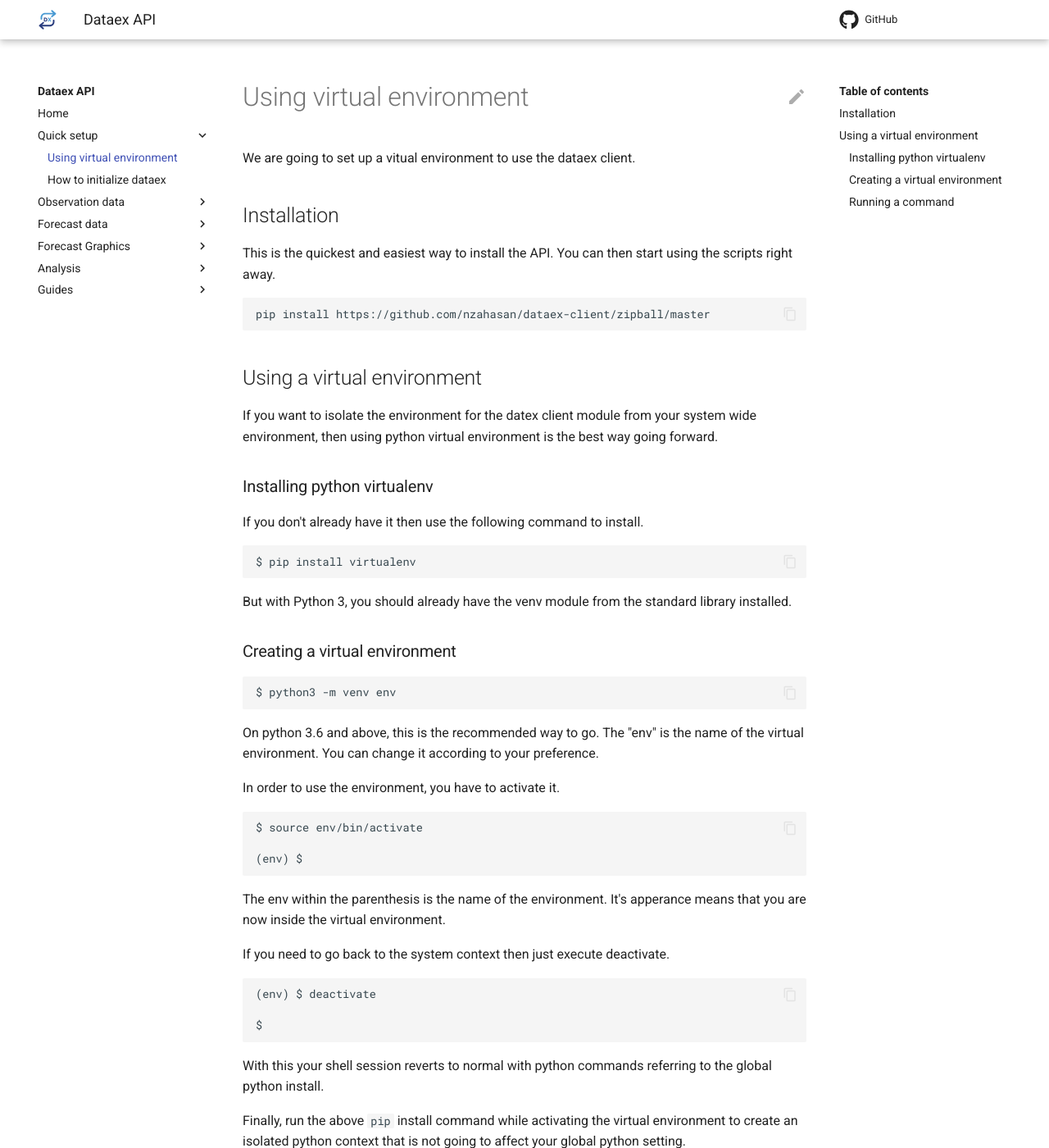
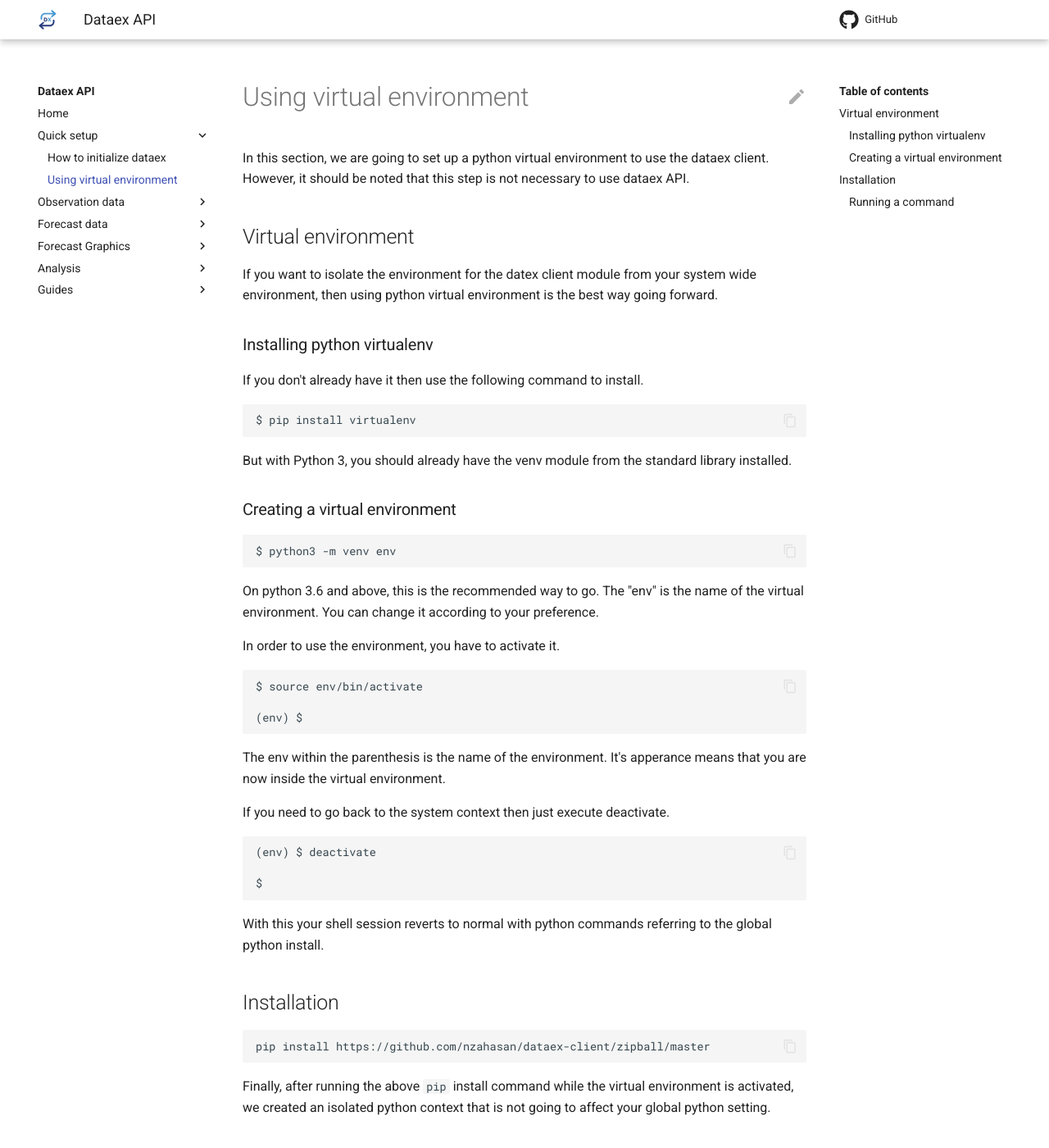
Before and after one commit to RIMESINT/dataex-client, an MkDocs documentation site: the page built from docs/quick_start.md, in a window 1280 px wide and 1400 px high. Shown: the whole window at 82% size. Built offline with MkDocs 1.6.1 and Material for MkDocs 9.7.7, drawn with Linux system fonts in a browser that asks for light colours; comment, search, counter and statistics services are not loaded; some of the changed text lies outside the part shown.

Commit message:
update doc

````diff
--- a/docs/quick_start.md
+++ b/docs/quick_start.md
@@ -1,13 +1,7 @@
-We are going to set up a vitual environment to use the dataex client.
+In this section, we are going to set up a python virtual environment to use the dataex client. However, it should be noted that this step is not necessary to use dataex API.
 
-## Installation
 
-This is the quickest and easiest way to install the API. You can then start using the scripts right away.
-```
-pip install https://github.com/nzahasan/dataex-client/zipball/master
-```
-
-## Using a virtual environment
+## Virtual environment
 
 If you want to isolate the environment for the datex client module from your system wide environment, then using python virtual environment is the best way going forward.
 
@@ -44,7 +38,13 @@ $
 ```
 With this your shell session reverts to normal with python commands referring to the global python install.
 
-Finally, run the above `pip` install command while activating the virtual environment to create an isolated python context that is not going to affect your global python setting.
+## Installation
+
+```
+pip install https://github.com/nzahasan/dataex-client/zipball/master
+```
+
+Finally, after running the above `pip` install command while the virtual environment is activated, we created an isolated python context that is not going to affect your global python setting.
 
 ### Running a command
 
--- a/mkdocs.yml
+++ b/mkdocs.yml
@@ -43,8 +43,8 @@ extra:
 nav:
  - Home: 'index.md'
  - Quick setup:
+     - 'How to initialize dataex': 'user-guide/dataex_init.md'
      - 'Using virtual environment': 'quick_start.md'
-     - 'How to initialize dataex': 'user-guide/dataex_init.md'
  - Observation data:
      - 'List countries': 'user-guide/dataex_list_country_info.md'
      - 'List stations': 'user-guide/dataex_obs_station_list.md'
````
Also changed, not shown: docs/user-guide/dataex_init.md (+9 -1 lines).
